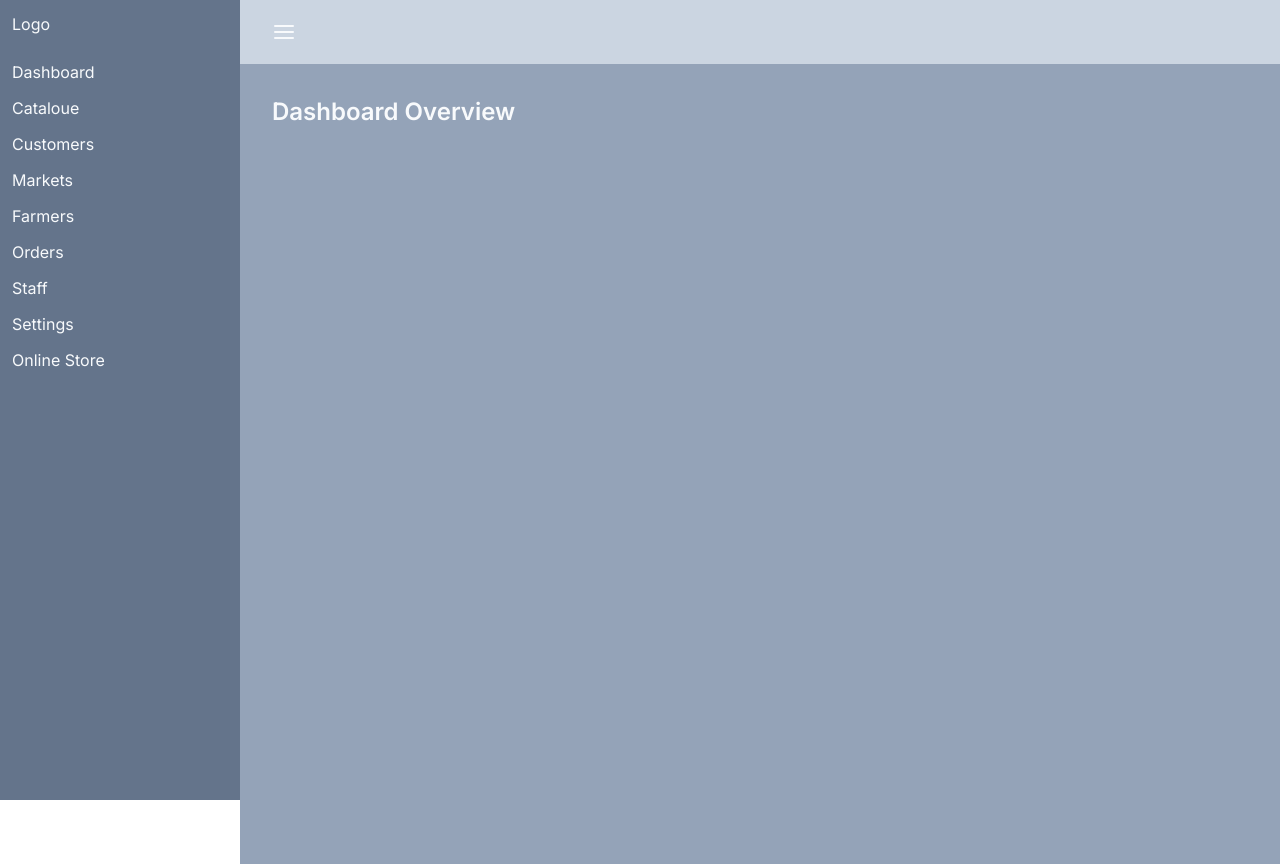
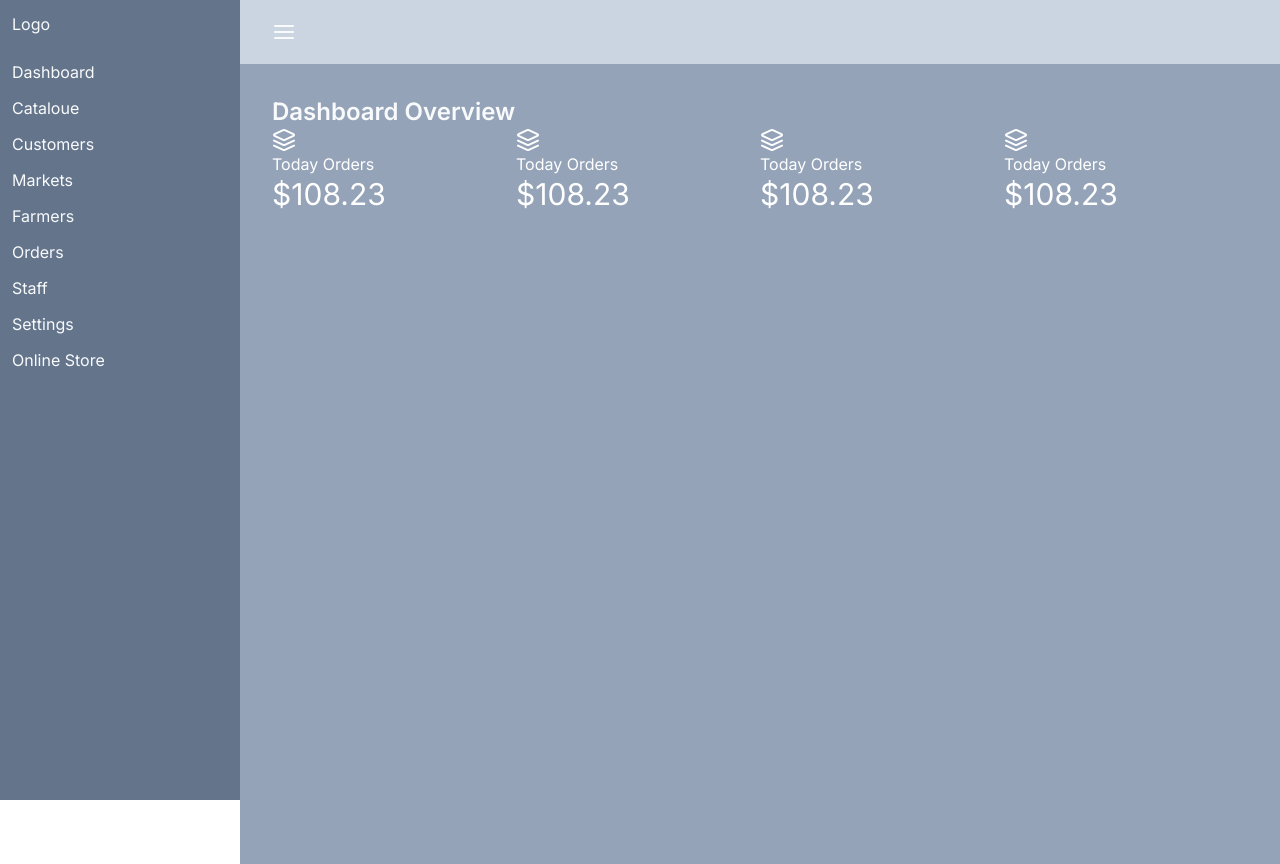
Before and after one commit to skazimhasani/Vendo-Square, a Next.js app: page /dashboard in a window 1280 px wide. Built offline with nearby package versions, Linux system fonts and the light colour scheme.

Commit message:
Single Card

```diff
--- a/app/(back-office)/dashboard/page.jsx
+++ b/app/(back-office)/dashboard/page.jsx
@@ -1,11 +1,13 @@
 import React from 'react'
 import Heading from "@/components/backoffice/heading";
+import LargeCards from "@/components/backoffice/largecards";
 
 export default function DashboardPage() {
   return (
     <div>
       <Heading title="Dashboard Overview" />
       {/* Large Card */}
+      <LargeCards/>
       {/* Small Card */}
       {/* Charts */}
       {/* Recent Orders Table */}
--- /dev/null
+++ b/components/backoffice/largecard.jsx
@@ -0,0 +1,14 @@
+import { Layers } from 'lucide-react'
+import React from 'react'
+
+export default function LargeCard({
+    className
+}) {
+  return (
+    <div className={`text-white rounded-lg${className} `}>
+        <Layers/>
+        <h4>Today Orders</h4>
+        <h2 className='text-3xl'>$108.23</h2>
+    </div>
+  )
+}
--- a/components/backoffice/largecards.jsx
+++ b/components/backoffice/largecards.jsx
@@ -1,7 +1,13 @@
 import React from 'react'
+import LargeCard from './largecard'
 
 export default function LargeCards() {
   return (
-    <div>LargeCards</div>
+    <div className="grid grid-cols-1 sm:grid-cols-2 md:grid-cols-3 lg:grid-cols-4">
+        <LargeCard className="bg-green-800"/>
+        <LargeCard className="bg-blue-600"/>
+        <LargeCard className="bg-orange-600"/>
+        <LargeCard className="bg-purple-600"/>
+    </div>
   )
 }
```
